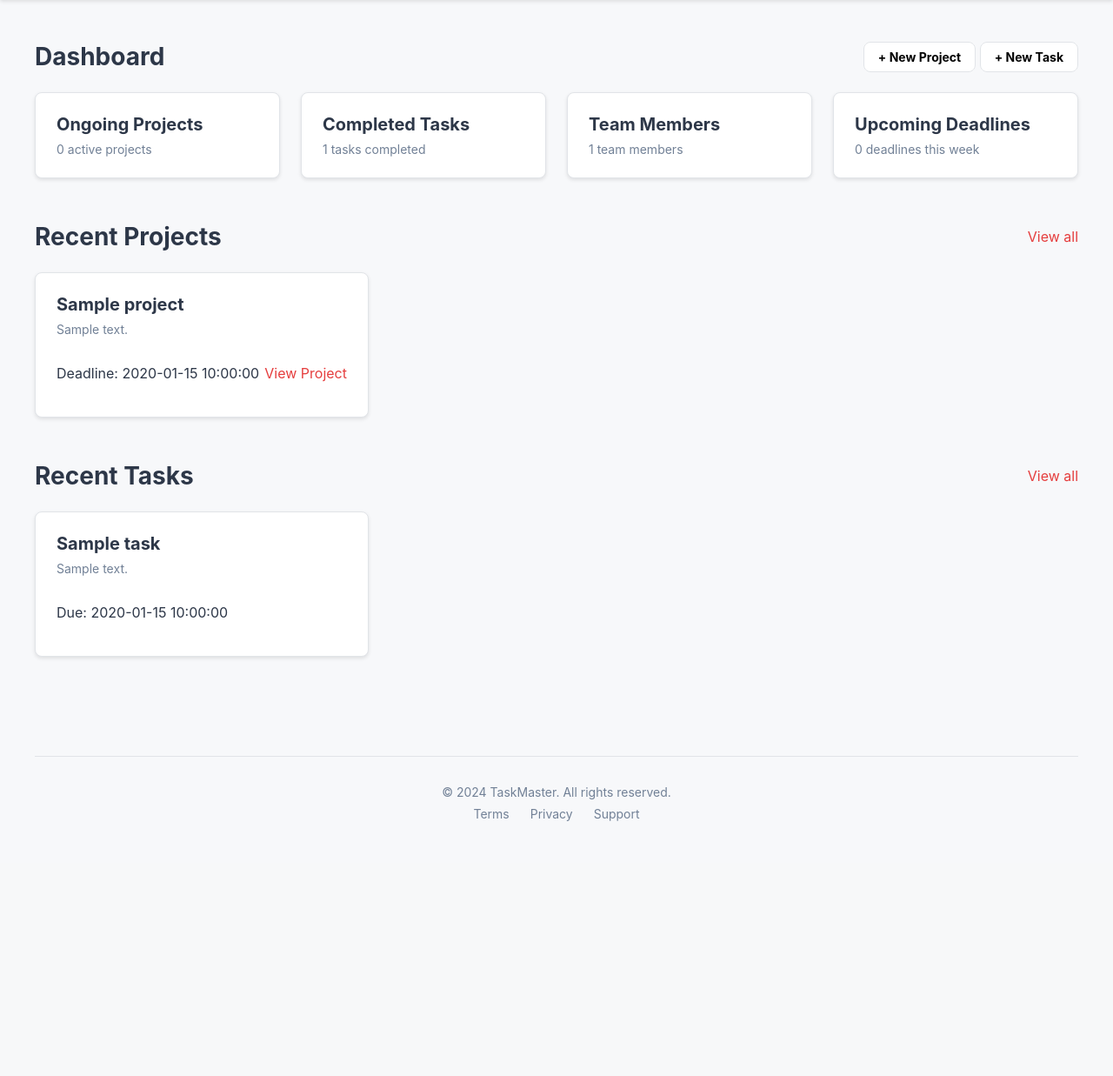
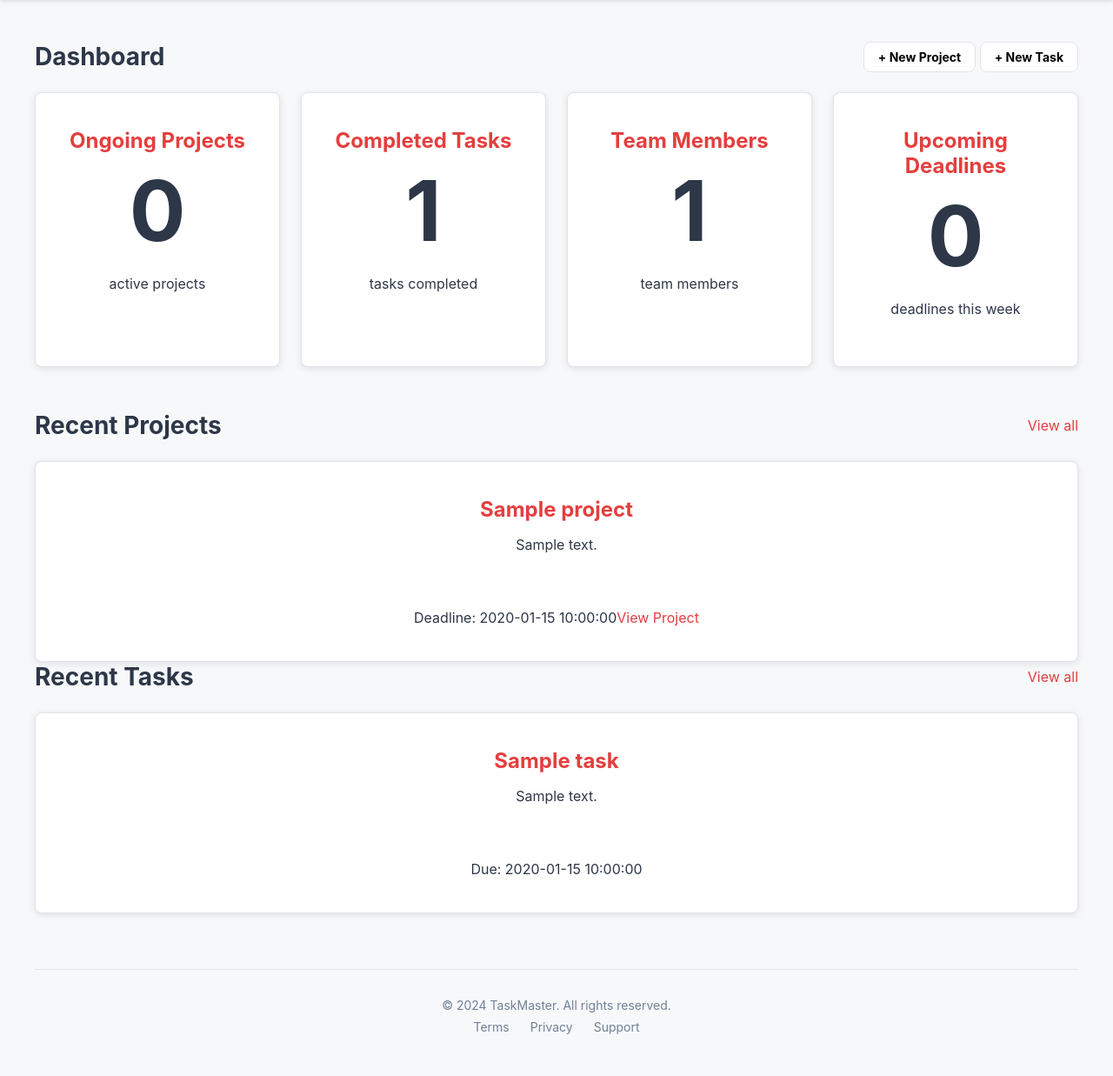
Before and after one commit to Moritzanliker/alex-fynn-moritz-ipt8-2024, a PHP site: page /dashboard.php in a window 1280 px wide. Shown: the part 56-1293 px from the top of the page at 87% size. Before the commit the page ends 1000 px from the top, so only its background shows below. Run offline with PHP 8.4, Linux system fonts and the light colour scheme; the visitor is signed in with stand-in values (Sample User, id 1); tables that the repository leaves empty or names only in its code hold one stand-in row (values such as "Sample post").

Commit message:
dashboard content

```diff
--- a/TaskMaster/css/styles.css
+++ b/TaskMaster/css/styles.css
@@ -258,54 +258,52 @@ a {
     grid-template-columns: repeat(auto-fill, minmax(250px, 1fr));
     margin-bottom: 50px;
 }
-.card-grid-projects-tasks {
-    display: grid;
-    justify-content: space-between;
-    gap: 1.5rem;
-    grid-template-columns: repeat(auto-fill, minmax(300px, 1fr));
-    margin-bottom: 50px;
-}
 
 /* Card Styles */
 .card {
     background-color: var(--card);
     border: 1px solid var(--border-color);
     border-radius: var(--radius);
-    box-shadow: 0 2px 4px rgba(0, 0, 0, 0.1);
+    box-shadow: 0 2px 8px rgba(0, 0, 0, 0.1);
     padding: 1.5rem;
+    display: flex;
+    flex-direction: column;
+    justify-content: space-between;
+    align-items: center;
+    text-align: center;
 }
 
+/* Header Styles */
 .card-header h2 {
     margin: 0 0 0.5rem;
-    font-size: 1.25rem;
+    font-size: 1.5rem;
     font-weight: bold;
+    color: var(--primary);
 }
 
-.card-header p {
+.card-header .stats-number {
+    font-size: 6rem;
+    font-weight: bold;
+    color: var(--accent-color);  /* Make numbers stand out */
     margin: 0;
-    color: var(--muted);
-    font-size: 0.875rem;
 }
 
-.card-content {
-    margin-top: 1rem;
-}
-.stats {
-    display: flex;
-    justify-content: space-between;
-    align-items: center;
+.card-header .stats-description {
+    font-size: 1rem;
+    color: var(--muted);
+    margin-top: 0.5rem;
 }
 
-.stats-number {
-    font-size: 2.5rem;
-    font-weight: bold;
+/* Add some padding to make the content look balanced */
+.card-header {
+    padding: 1rem 0;
 }
 
-
-.icon-dashboard {
-    color: var(--primary);
-    max-width: 30px;
-    max-height: 30px;
+/* Card Grid on Hover */
+.card:hover {
+    transform: translateY(-5px);
+    box-shadow: 0 4px 8px rgba(0, 0, 0, 0.2);
+    transition: all 0.3s ease;
 }
 
 /* Progress Bar */
--- a/TaskMaster/pages/dashboard.php
+++ b/TaskMaster/pages/dashboard.php
@@ -98,28 +98,44 @@ $recent_tasks_result = mysqli_query($con, $recent_tasks_query);
                 <div class="card">
     <div class="card-header">
         <h2>Ongoing Projects</h2>
-                            <p><?php echo $ongoing_projects_count; ?> active projects</p>
+        <div class="stats">
+            <div class="stats-number"><?php echo $ongoing_projects_count; ?></div>
+        </div>
+        <p>active projects</p>
     </div>
 </div>
+
 <div class="card">
     <div class="card-header">
         <h2>Completed Tasks</h2>
-                            <p><?php echo $completed_tasks_count; ?> tasks completed</p>
+        <div class="stats">
+            <div class="stats-number"><?php echo $completed_tasks_count; ?></div>
+        </div>
+        <p>tasks completed</p>
     </div>
 </div>
+
 <div class="card">
     <div class="card-header">
         <h2>Team Members</h2>
-                            <p><?php echo $team_members_count; ?> team members</p>
+        <div class="stats">
+            <div class="stats-number"><?php echo $team_members_count; ?></div>
+        </div>
+        <p>team members</p>
     </div>
 </div>
+
 <div class="card">
     <div class="card-header">
         <h2>Upcoming Deadlines</h2>
-                            <p><?php echo $upcoming_deadlines_count; ?> deadlines this week</p>
+        <div class="stats">
+            <div class="stats-number"><?php echo $upcoming_deadlines_count; ?></div>
+        </div>
+        <p>deadlines this week</p>
     </div>
 </div>
 </div>
+
             </section>
             <!-- Recent Projects Section -->
             <section class="recent-section">
```
Lines whose indentation alone changed are shown as unchanged.
